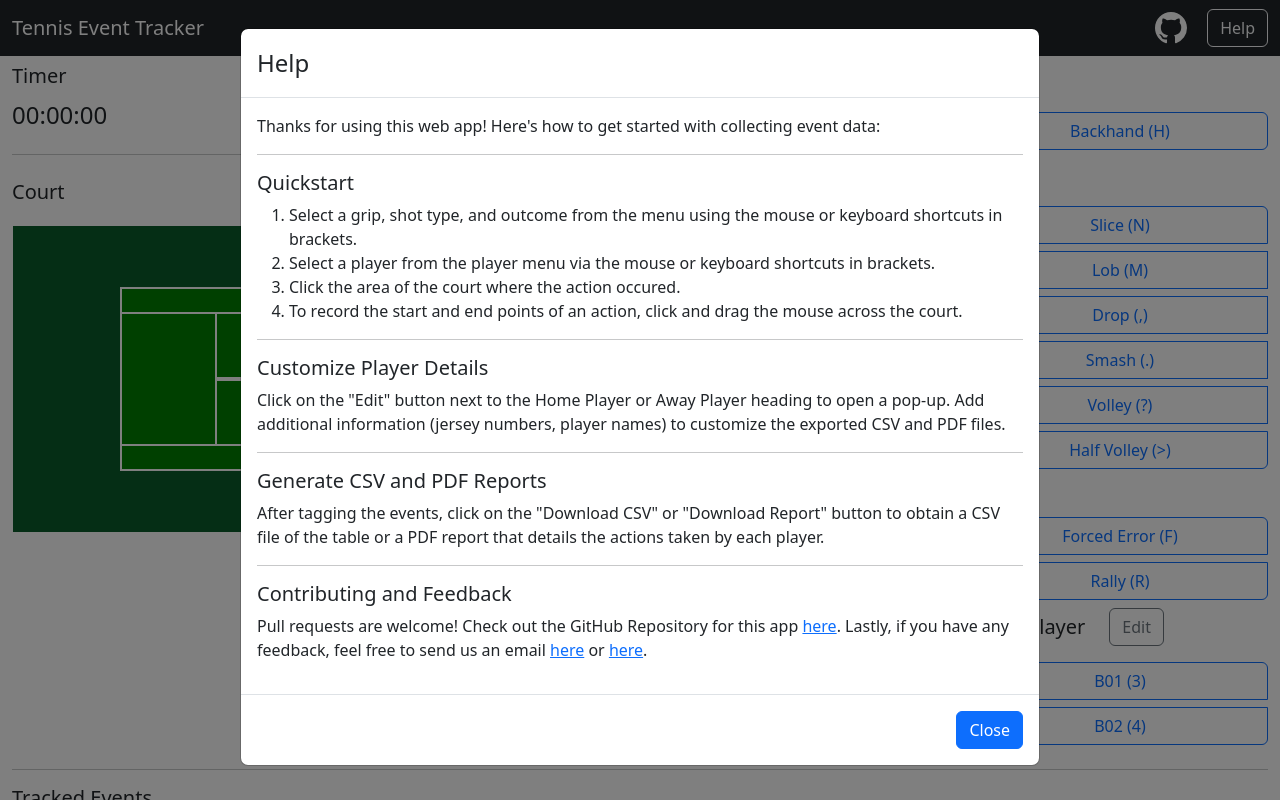
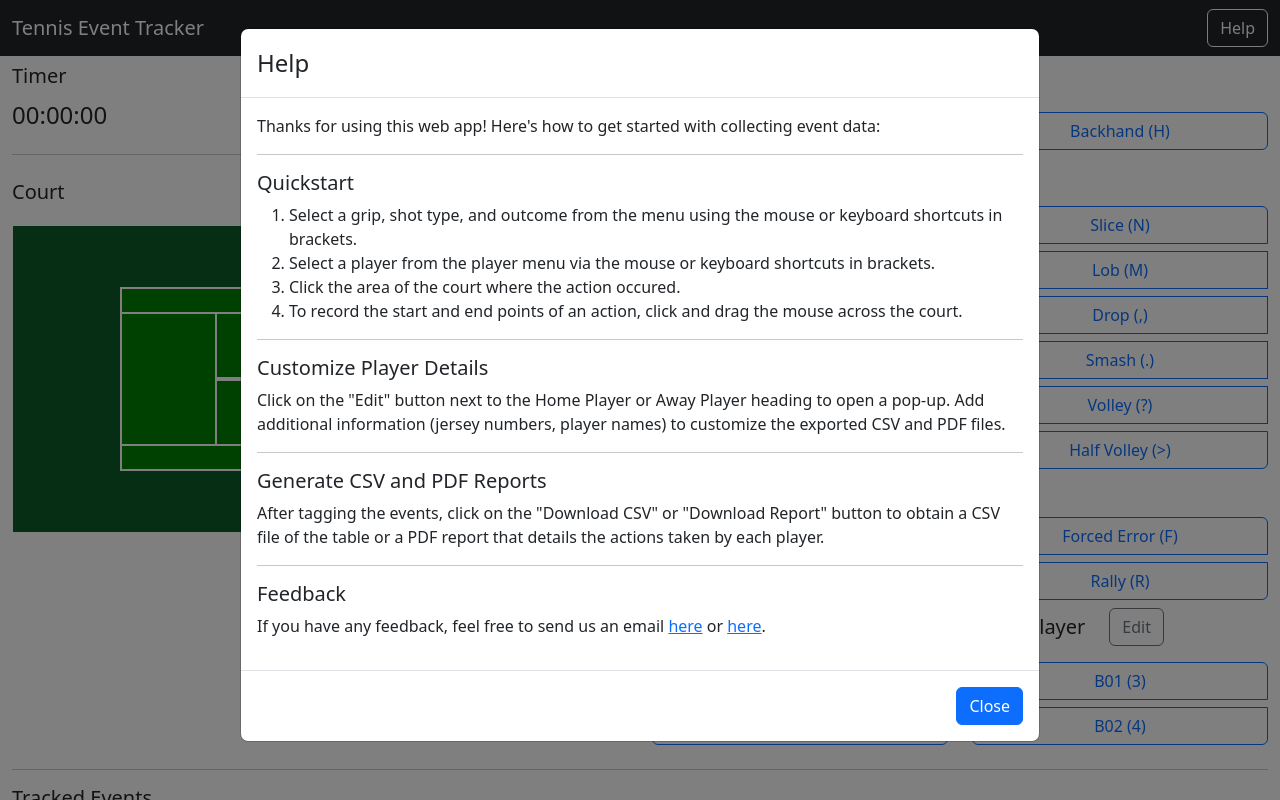
Before and after one commit to indicium15/event-tracker, a Flask app: page /tennis/ in a window 1280 px wide, after a click on "Help". Run offline with Flask 3, Linux system fonts and the light colour scheme; some libraries are stand-ins or nearby versions.

Commit message:
Remove GitHub links

```diff
--- a/templates/home.html
+++ b/templates/home.html
@@ -38,11 +38,7 @@
 
         <div class="collapse navbar-collapse" id="mainNav">
           <div class="d-flex ms-auto">
-            <a href="https://github.com/indicium15/event-tracker/tree/floorball" class="github-link"><svg xmlns="http://www.w3.org/2000/svg"
-              width="32" height="32" fill="white" class="bi bi-github" viewBox="0 0 16 16">
-              <path
-                d="M8 0C3.58 0 0 3.58 0 8c0 3.54 2.29 6.53 5.47 7.59.4.07.55-.17.55-.38 0-.19-.01-.82-.01-1.49-2.01.37-2.53-.49-2.69-.94-.09-.23-.48-.94-.82-1.13-.28-.15-.68-.52-.01-.53.63-.01 1.08.58 1.23.82.72 1.21 1.87.87 2.33.66.07-.52.28-.87.51-1.07-1.78-.2-3.64-.89-3.64-3.95 0-.87.31-1.59.82-2.15-.08-.2-.36-1.02.08-2.12 0 0 .67-.21 2.2.82.64-.18 1.32-.27 2-.27s1.36.09 2 .27c1.53-1.04 2.2-.82 2.2-.82.44 1.1.16 1.92.08 2.12.51.56.82 1.27.82 2.15 0 3.07-1.87 3.75-3.65 3.95.29.25.54.73.54 1.48 0 1.07-.01 1.93-.01 2.2 0 .21.15.46.55.38A8.01 8.01 0 0 0 16 8c0-4.42-3.58-8-8-8" />
-            </svg></a>
+            <!-- GitHub link removed -->
           </div>
         </div>
       </div>
--- a/tennis/templates/tennis_index.html
+++ b/tennis/templates/tennis_index.html
@@ -42,21 +42,7 @@
         <nav class="navbar navbar-dark bg-dark">
           <a class="navbar-brand" href="#">Tennis Event Tracker</a>
           <form class="form-inline">
-            <a
-              href="https://github.com/indicium15/xg-web-app"
-              class="github-link"
-              ><svg
-                xmlns="http://www.w3.org/2000/svg"
-                width="32"
-                height="32"
-                fill="white"
-                class="bi bi-github"
-                viewBox="0 0 16 16"
-              >
-                <path
-                  d="M8 0C3.58 0 0 3.58 0 8c0 3.54 2.29 6.53 5.47 7.59.4.07.55-.17.55-.38 0-.19-.01-.82-.01-1.49-2.01.37-2.53-.49-2.69-.94-.09-.23-.48-.94-.82-1.13-.28-.15-.68-.52-.01-.53.63-.01 1.08.58 1.23.82.72 1.21 1.87.87 2.33.66.07-.52.28-.87.51-1.07-1.78-.2-3.64-.89-3.64-3.95 0-.87.31-1.59.82-2.15-.08-.2-.36-1.02.08-2.12 0 0 .67-.21 2.2.82.64-.18 1.32-.27 2-.27s1.36.09 2 .27c1.53-1.04 2.2-.82 2.2-.82.44 1.1.16 1.92.08 2.12.51.56.82 1.27.82 2.15 0 3.07-1.87 3.75-3.65 3.95.29.25.54.73.54 1.48 0 1.07-.01 1.93-.01 2.2 0 .21.15.46.55.38A8.01 8.01 0 0 0 16 8c0-4.42-3.58-8-8-8"
-                /></svg
-            ></a>
+              <!-- GitHub link removed -->
             <button
               type="button"
               class="btn btn-outline-light instructions-button"
@@ -123,14 +109,9 @@
                   a PDF report that details the actions taken by each player.
                 </p>
                 <hr />
-                <h5>Contributing and Feedback</h5>
+                <h5>Feedback</h5>
                 <p>
-                  Pull requests are welcome! Check out the GitHub Repository for
-                  this app
-                  <a
-                    href="https://github.com/indicium15/event-tracker/tree/tennis"
-                    >here</a
-                  >. Lastly, if you have any feedback, feel free to send us an
+                  If you have any feedback, feel free to send us an
                   email
                   <a href="mailto:chaitanya.jadhav15@hotmail.com">here</a> or
                   <a href="mailto:john.komar@nie.edu.sg">here</a>.
```
Also changed, not shown: floorball/templates/floorball_index.html (+3 -8 lines), football/templates/football_index.html (+6 -11 lines).
